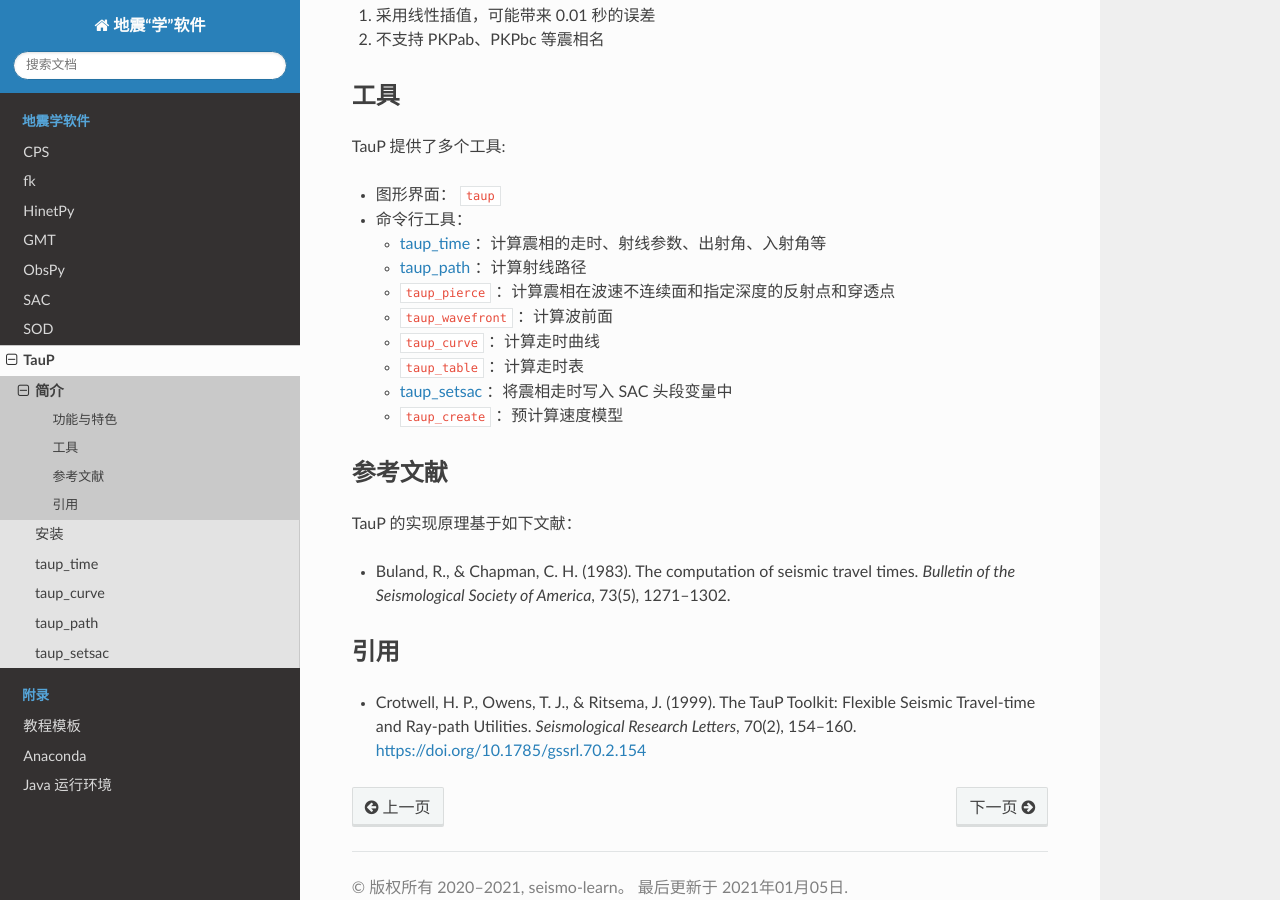
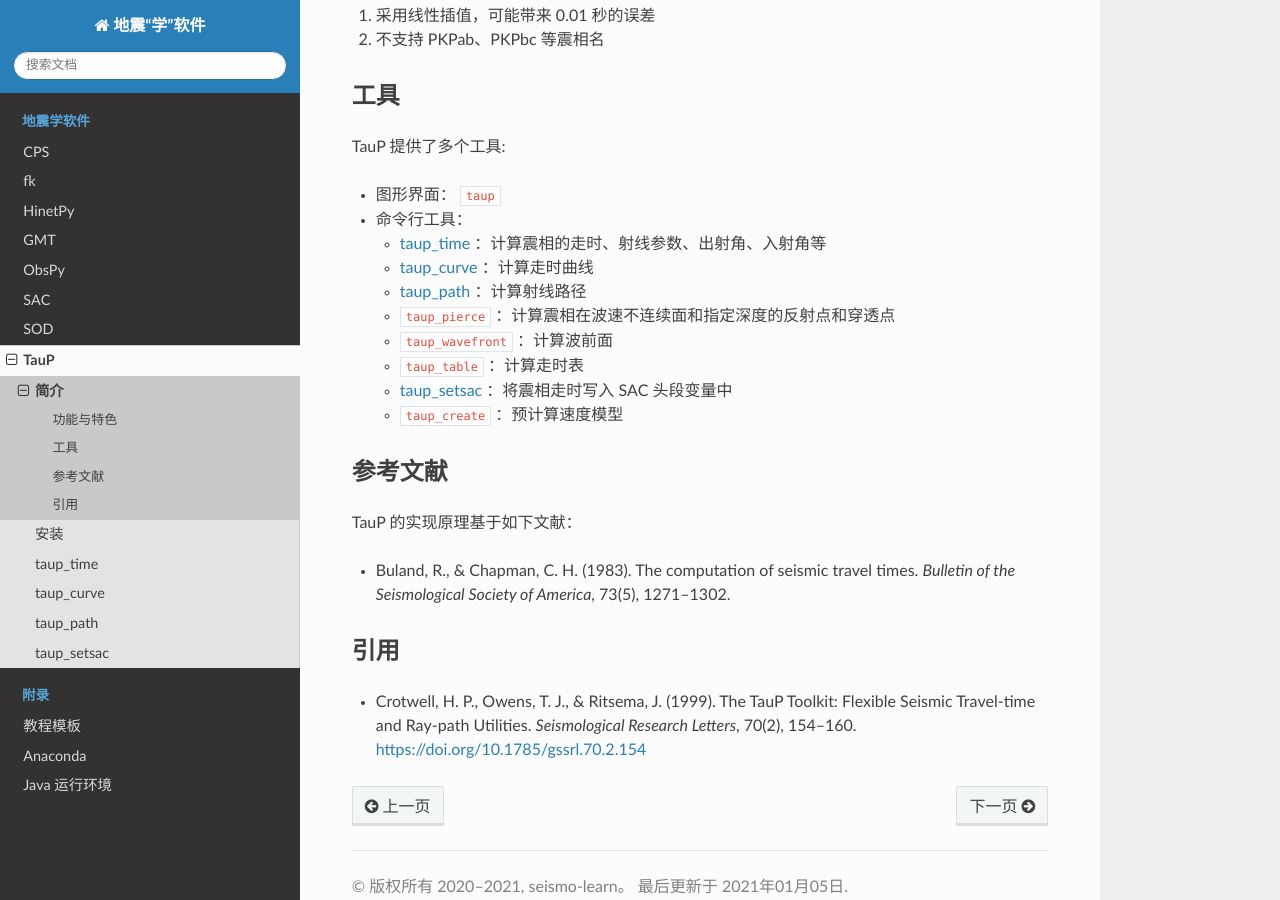
Before and after one commit to seismo-learn/software, a Sphinx documentation site: the page built from source/taup/introduction.rst, in a window 1280 px wide and 900 px high, scrolled down 609 px. Built offline with Sphinx 7.4.7 and the Read the Docs theme 2.0.0, drawn with Linux system fonts in a browser that asks for light colours; part of the change alters nothing that is shown.

```diff
--- a/source/taup/introduction.rst
+++ b/source/taup/introduction.rst
@@ -30,10 +30,10 @@ TauP 提供了多个工具:
 - 命令行工具：
 
   - :doc:`taup_time` ：计算震相的走时、射线参数、出射角、入射角等
+  - :doc:`taup_curve` ：计算走时曲线
   - :doc:`taup_path` ：计算射线路径
   - ``taup_pierce`` ：计算震相在波速不连续面和指定深度的反射点和穿透点
   - ``taup_wavefront`` ：计算波前面
-  - ``taup_curve`` ：计算走时曲线
   - ``taup_table`` ：计算走时表
   - :doc:`taup_setsac` ：将震相走时写入 SAC 头段变量中
   - ``taup_create`` ：预计算速度模型
```
